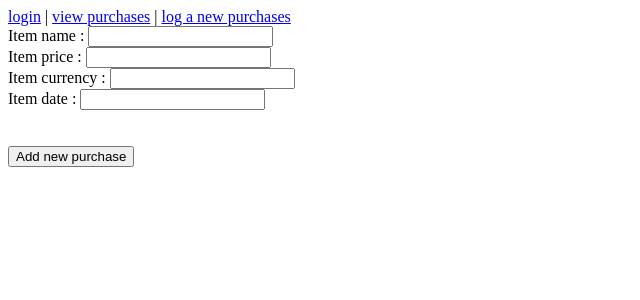
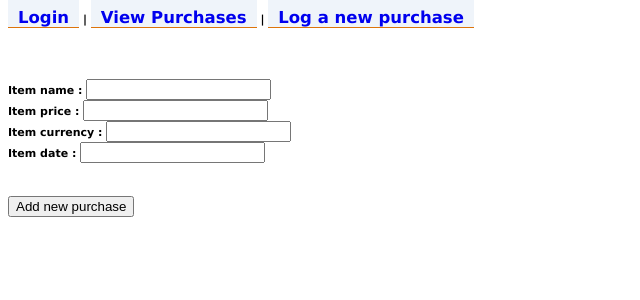
Before and after one commit to Florin7718/git-repo-1, an Angular app in the folder git-app1/: page /add-purchase in a window 1280 px wide. Shown: the top 300 px of the page, without its empty margins (0-640 px from the left). Built offline with nearby package versions, Linux system fonts and the light colour scheme.

Commit message:
added some minor css

```diff
--- a/git-app1/src/app/app.component.html
+++ b/git-app1/src/app/app.component.html
@@ -1,7 +1,7 @@
 <nav>
-  <a routerLink="/login">login</a> |
-  <a routerLink="/view-statistics">view purchases</a> |
-  <a routerLink="/add-purchase">log a new purchases</a>
+  <a routerLink="/login">Login</a> |
+  <a routerLink="/view-statistics">View Purchases</a> |
+  <a routerLink="/add-purchase">Log a new purchase</a>
 </nav>
 
 <router-outlet>
--- a/git-app1/src/app/components/purchased-item/purchased-item.component.html
+++ b/git-app1/src/app/components/purchased-item/purchased-item.component.html
@@ -1,4 +1,4 @@
 <label>Purchase details :</label>
-<p>
+<p class="brand-orange">
   {{name}} {{price}} {{currency}} {{date}}
 </p>
--- a/git-app1/src/app/pages/add-purchase-page/add-purchase-page.component.html
+++ b/git-app1/src/app/pages/add-purchase-page/add-purchase-page.component.html
@@ -1,4 +1,4 @@
-<div><label>Item name : </label><input name="name" value="{{name}}" [(ngModel)]="name"></div>
+<div><label class="brand-orange">Item name : </label><input name="name" value="{{name}}" [(ngModel)]="name"></div>
 <div><label>Item price : </label><input name="price" value="{{price}}" [(ngModel)]="price"></div>
 <div><label>Item currency : </label><input name="currency" value="{{currency}}" [(ngModel)]="currency"></div>
 <div><label>Item date : </label><input name="date" value="{{date}}" [(ngModel)]="date"></div>
--- a/git-app1/src/app/pages/login-page/login-page.component.html
+++ b/git-app1/src/app/pages/login-page/login-page.component.html
@@ -1,3 +1,3 @@
 <p>
-  login-page works!
+  Not yet implemented.
 </p>
--- a/git-app1/src/app/pages/page-not-found/page-not-found.component.html
+++ b/git-app1/src/app/pages/page-not-found/page-not-found.component.html
@@ -1,3 +1,3 @@
 <p>
-  page-not-found works!
+  404. Bad URL.
 </p>
--- a/git-app1/src/app/pages/view-statistics-page/view-statistics-page.component.html
+++ b/git-app1/src/app/pages/view-statistics-page/view-statistics-page.component.html
@@ -1,6 +1 @@
-<p>
-  view-statistics-page works!
-</p>
-
 <app-purchased-item-list></app-purchased-item-list>
-<hr/>
--- a/git-app1/src/styles.css
+++ b/git-app1/src/styles.css
@@ -1 +1,54 @@
-/* You can add global styles to this file, and also import other style files */
+body {
+	font: bold 11px/1.5em Verdana;
+	}
+
+h1 {
+	font-family:Verdana, Arial, Helvetica, sans-serif;
+	font-size:16px;
+	font-weight:bold;
+	margin:0;
+	padding:0;
+	}
+
+hr {
+	border:none;
+	border-top:1px solid #CCCCCC;
+	height:1px;
+	margin-bottom:25px;
+	}
+
+nav{
+    padding-bottom: 50px;
+}
+
+nav a{
+	float:none;
+	width:100%;
+	background:#EFF4FA;
+	font-size:150%;
+	line-height:normal;
+    border-bottom:1px solid #DD740B;
+
+
+	margin:0;
+	padding:10px 10px 0 10px;
+	list-style:none;
+
+	text-decoration:none;
+	}
+
+/* Commented Backslash Hack hides rule from IE5-Mac \*/
+nav a span {float:none;}
+
+/* End IE5-Mac hack */
+nav a:hover span {
+	color:#FFF;
+	}
+
+nav a:hover {
+	background-position:0% -42px;
+	}
+
+nav a:hover span {
+	background-position:100% -42px;
+	}
```
